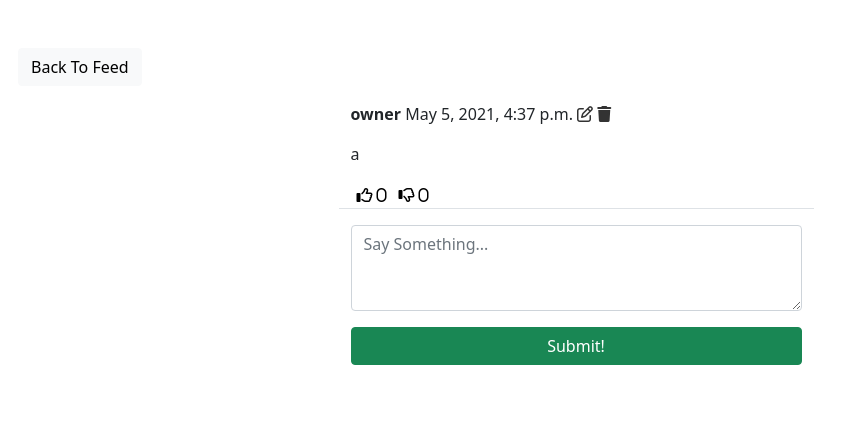
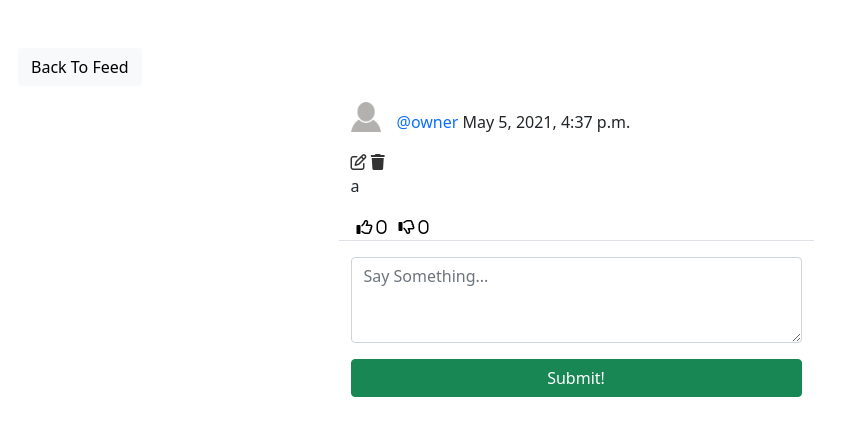
Before and after one commit to ayushnanda21/Zingster, a Django app: page /social/post/13/ in a window 1280 px wide. Shown: the part 56-492 px from the top of the page, without its empty margins (64-909 px from the left). Run offline with Django 3.2, Linux system fonts and the light colour scheme; a user stored in the database is signed in; data comes from the database, SQL or seed files in the repository; both versions use the stored data as it was after the commit; data that the repository does not hold is empty; some libraries are stand-ins or nearby versions.

Commit message:
external css, post filter in feed , style editing for comments and dp and bugs resolved

```diff
--- a/landing/templates/landing/base.html
+++ b/landing/templates/landing/base.html
@@ -1,3 +1,4 @@
+{% load static %}
 <!doctype html>
 <html lang="en">
   <head>
@@ -7,6 +8,8 @@
 
     <!-- Bootstrap CSS -->
     <link href="https://cdn.jsdelivr.net/npm/bootstrap@5.0.0-beta3/dist/css/bootstrap.min.css" rel="stylesheet" integrity="sha384-eOJMYsd53ii+scO/bJGFsiCZc+5NDVN2yr8+0RDqr0Ql0h+rP48ckxlpbzKgwra6" crossorigin="anonymous">
+
+    <link href="{% static 'style.css' %}" rel="stylesheet">
 
     <!--Font styles-->
     <script src="https://kit.fontawesome.com/44cf1af661.js" crossorigin="anonymous"></script>
--- a/landing/templates/landing/navbar.html
+++ b/landing/templates/landing/navbar.html
@@ -19,7 +19,7 @@
         <div class="input-group">
         <span class="input-group-text" id="basic-addon1">@</span>
         <input type="text" class="form-control" placeholder="Username" aria-label="Username" aria-describedby="basic-addon1" name="query" value="{{request.GET.query}}">
-        <button style="border: none; background-color:transparent; box-shadow:none" type="submit"><i class="fas fa-search"></i></button>
+        <button class="remove-default-btn"  type="submit"><i class="fas fa-search"></i></button>
     </div>
       </form>
       {% if user.is_authenticated %}
--- a/social/templates/social/post_detail.html
+++ b/social/templates/social/post_detail.html
@@ -11,20 +11,25 @@
 
     <div class="row justify-content-center mt-3">
         <div class="col-md-5 col-sm-12 border-bottom">
-            <p>
-                <strong>{{ post.author }}</strong> {{ post.created_on }}
+                <div>
+                    <a href="{% url 'profile' post.author.profile.pk %}">
+                        <img class="round-circle post-img" height="30" width="30" src="{{ post.author.profile.picture.url }}" />
+                    </a>
+                    <p class="post-text">
+                        <a class="text-primary post-link" href="{% url 'profile' post.author.profile.pk %}">@{{ post.author }}</a> {{ post.created_on }}
+                    </p>
+                </div>
                 {% if request.user == post.author %}
-                    <a href="{% url 'post-edit' post.pk %}" style="color: #333;"><i class="far fa-edit"></i></a>
-                    <a href="{% url 'post-delete' post.pk %}" style="color: #333;"><i class="fas fa-trash"></i></a>
+                    <a href="{% url 'post-edit' post.pk %}" class="edit-color"><i class="far fa-edit"></i></a>
+                    <a href="{% url 'post-delete' post.pk %}" class="edit-color"><i class="fas fa-trash"></i></a>
                 {% endif %}
-            </p>
             <p>{{ post.body }}</p>
 
             <div class="d-flex flex-row">
                 <form method="POST" action="{% url 'like' post.pk %}">
                     {% csrf_token %}
                     <input type="hidden" name="next" value="{{ request.path }}">
-                    <button style="background-color: transparent; border: none; box-shadow: none;" type="submit">
+                    <button class="remove-default-btn" type="submit">
                         <i class="far fa-thumbs-up"> <span>{{ post.likes.all.count }}</span></i>
                     </button>
                 </form>
@@ -32,7 +37,7 @@
                 <form method="POST" action="{% url 'dislike' post.pk %}">
                     {% csrf_token %}
                     <input type="hidden" name="next" value="{{ request.path }}">
-                    <button style="background-color: transparent; border: none; box-shadow: none;" type="submit">
+                    <button class="remove-default-btn" type="submit">
                         <i class="far fa-thumbs-down"> <span>{{ post.dislikes.all.count }}</span></i>
                     </button>
                 </form>
@@ -55,9 +60,16 @@
     <div class="row justify-content-center mt-3 mb-5">
         <div class="col-md-5 col-sm-12 border-bottom">
             <p>
-                <strong>{{ comment.author }}</strong> {{ comment.created_on }}
+                <div>
+                    <a href="{% url 'profile' comment.author.profile.pk %}">
+                        <img class="round-circle post-img" height="30" width="30" src="{{ comment.author.profile.picture.url }}" />
+                    </a>
+                    <p class="post-text">
+                        <a class="text-primary post-link" href="{% url 'profile' comment.author.profile.pk %}">@{{ comment.author }}</a> {{ comment.created_on }}
+                    </p>
+                </div>
                 {% if request.user == comment.author %}
-                    <a href="{% url 'comment-delete' post.pk comment.pk %}" style="color: #333;"><i class="fas fa-trash"></i></a>
+                    <a href="{% url 'comment-delete' post.pk comment.pk %}" class="edit-color"><i class="fas fa-trash"></i></a>
                 {% endif %}
             </p>
             <p>{{ comment.comment }}</p>
--- a/social/views.py
+++ b/social/views.py
@@ -13,7 +13,10 @@ from django.views.generic.edit import UpdateView, DeleteView
 
 class PostListView(LoginRequiredMixin, View):
     def get(self, request, *args, **kwargs):
-        posts = Post.objects.all().order_by('-created_on')
+        logged_in_user = request.user
+        posts = Post.objects.filter(
+            author__profile__followers__in=[logged_in_user.id]
+        ).order_by('-created_on')
         form = PostForm()
 
         context = {
@@ -22,6 +25,7 @@ class PostListView(LoginRequiredMixin, View):
         }
 
         return render(request, 'social/post_list.html', context)
+
 
     def post(self, request, *args, **kwargs):
         posts = Post.objects.all().order_by('-created_on')
--- /dev/null
+++ b/static/style.css
@@ -0,0 +1,22 @@
+.remove-default-btn{
+    border: none;
+    background-color:transparent;
+    box-shadow:none;
+}
+
+.edit-color{
+    color: #333;
+}
+
+.post-link{
+    text-decoration: none;
+}
+
+.post-text{
+    padding-top: 0.5rem;
+}
+
+.post-img{
+    float: left;
+    margin-right: 1rem;
+}
```
Also changed, not shown: social/templates/social/post_list.html (+11 -3 lines), social/templates/social/profile.html (+12 -5 lines), social/templates/social/search.html (+13 -11 lines), socialnetwork/settings.py (+9 -1 lines), db.sqlite3, media/uploads/profile_pictures/bg2.png (added).
